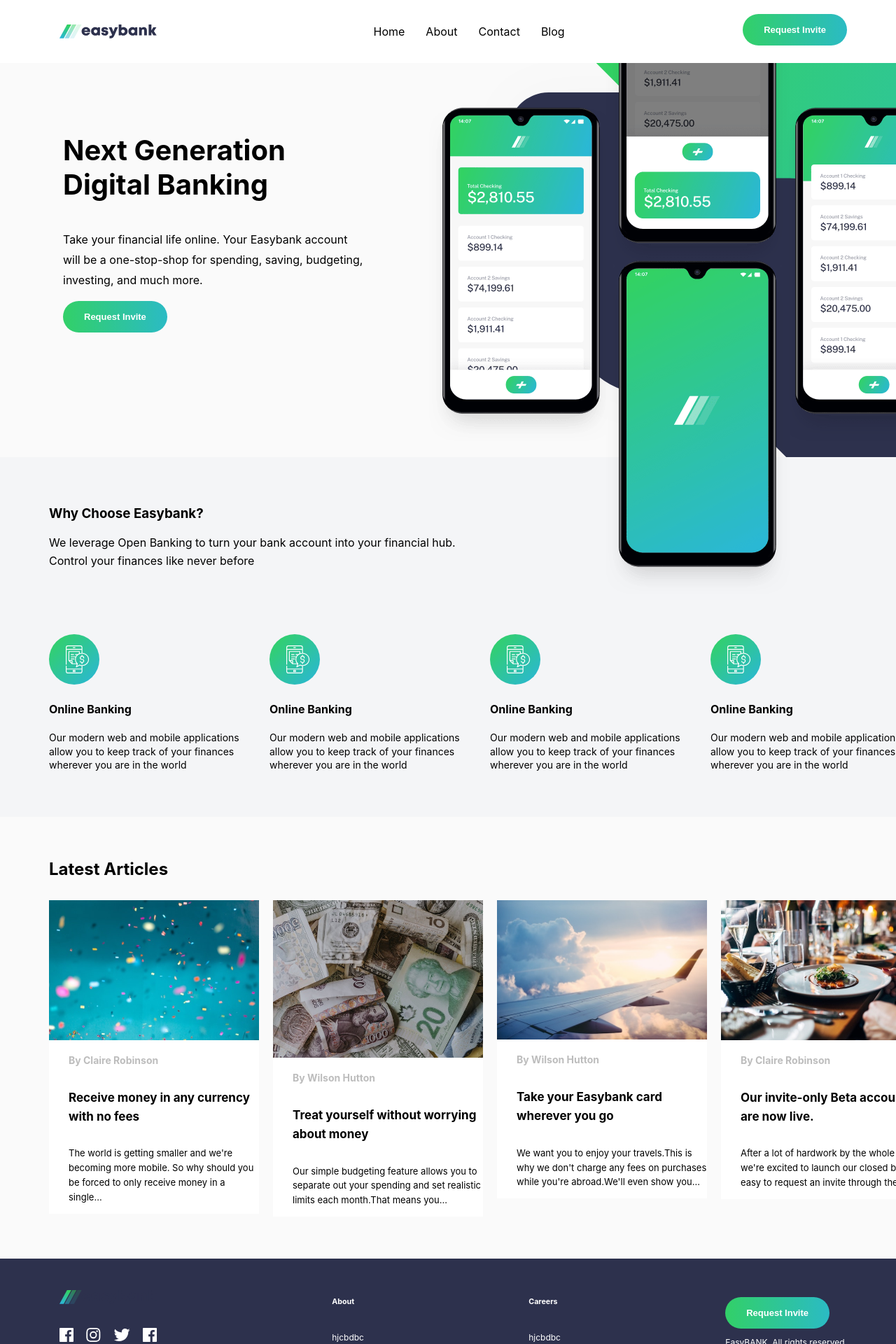
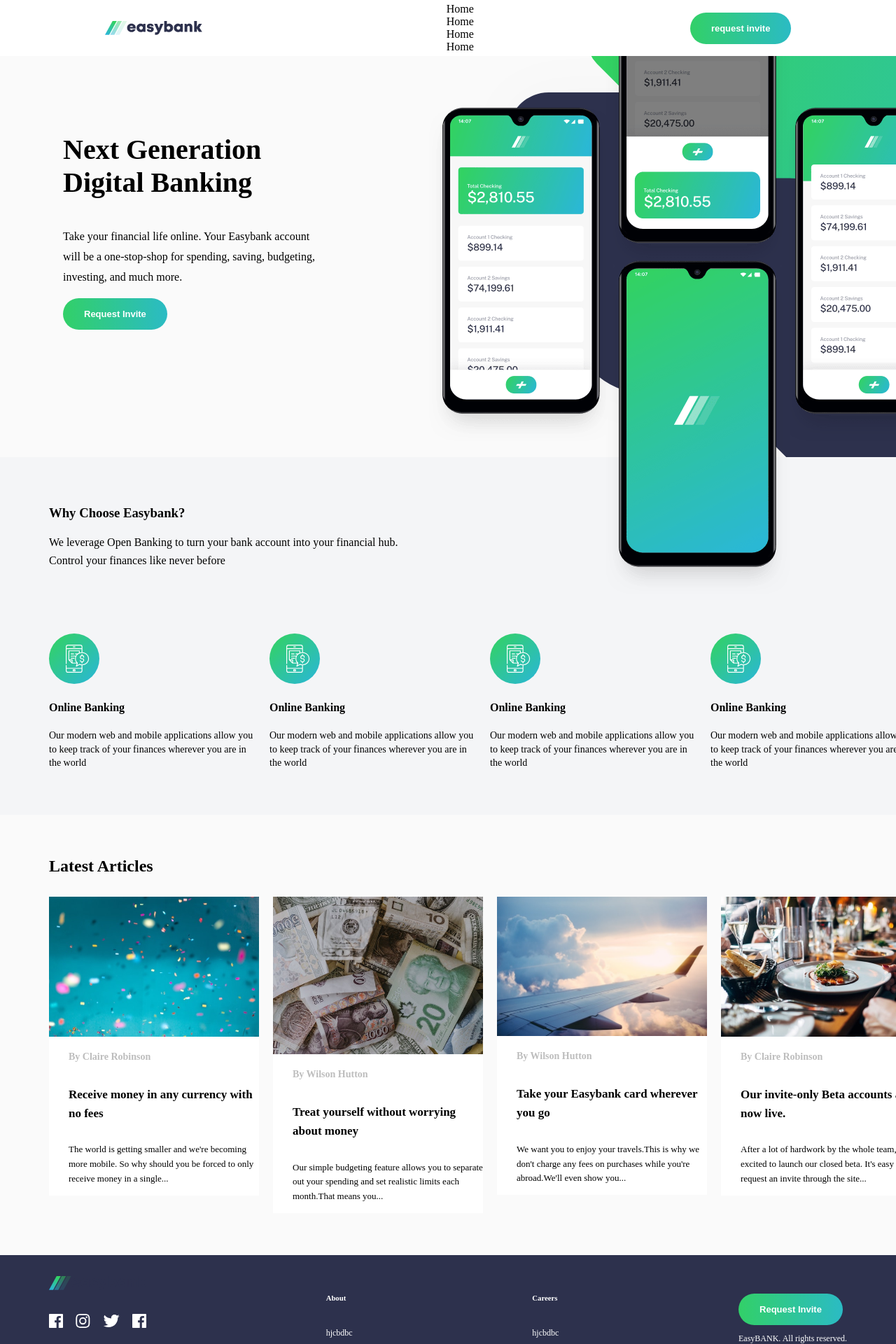
Before and after one commit to adeola2310/EasyBank, a React (Create React App) app: page / in a window 1280 px wide. Shown: the top 1920 px of the page at 70% size. Built offline with nearby package versions, Linux system fonts and the light colour scheme.

Commit message:
some functionalities added

```diff
--- a/public/index.html
+++ b/public/index.html
@@ -15,6 +15,10 @@
       user's mobile device or desktop. See https://developers.google.com/web/fundamentals/web-app-manifest/
     -->
     <link rel="manifest" href="%PUBLIC_URL%/manifest.json" />
+    <link
+            href="https://fonts.googleapis.com/css?family=Public+Sans&display=swap"
+            rel="stylesheet"
+    />
     <!--
       Notice the use of %PUBLIC_URL% in the tags above.
       It will be replaced with the URL of the `public` folder during the build.
--- a/src/App.js
+++ b/src/App.js
@@ -82,25 +82,25 @@
                 <h2 style={{marginTop: '50px'}}>Latest Articles</h2>
                 <div className="all_articles">
                     <ArticleCard
-                        src={imageConfetti}
+                        image={imageConfetti}
                         author="By Claire Robinson"
                         title="Receive money in any currency with no fees"
                         text="The world is getting smaller and we're becoming more mobile. So why should you be forced to only receive money in a single..."
                     />
                     <ArticleCard
-                        src={imageCurrency}
+                        image={imageCurrency}
                         author="By Wilson Hutton"
                         title="Treat yourself without worrying about money"
                         text="Our simple budgeting feature allows you to separate out your spending and set realistic limits each month.That means you..."
                     />
                     <ArticleCard
-                        src={imagePlane}
+                        image={imagePlane}
                         author="By Wilson Hutton"
                         title="Take your Easybank card wherever you go"
                         text="We want you to enjoy your travels.This is why we don't charge any fees on purchases while you're abroad.We'll even show you..."
                     />
                     <ArticleCard
-                        src={imageRestaurant}
+                        image={imageRestaurant}
                         author="By Claire Robinson"
                         title="Our invite-only Beta accounts are now live."
                         text="After a lot of hardwork by the whole team, we're excited to launch our closed beta. It's easy to request an invite through the site..."
--- a/src/UI/ArticleCard/ArticleCard.js
+++ b/src/UI/ArticleCard/ArticleCard.js
@@ -1,12 +1,12 @@
 import React, {Component} from 'react';
 import './ArtcleCard.css';
-import propTypes from 'prop-types';
+// import propTypes from 'prop-types';
 
 class ArticleCard extends Component {
     render() {
         return (
             <div className="art_card">
-                <img src={this.props.src} className="art_img"/>
+                <img src={this.props.image} className="art_img"/>
             <div className="content">
         <p className="author">{this.props.author}</p>
         <h5 className="title">{this.props.title}</h5>
@@ -18,11 +18,12 @@
     }
 }
 
-ArticleCard.propTypes = {
-    author: propTypes.string,
-    title: propTypes.string,
-    text: propTypes.string,
-    src: propTypes.string
-};
+// commented cos i dont really need it
+// ArticleCard.propTypes = {
+//     author: propTypes.string,
+//     title: propTypes.string,
+//     text: propTypes.string,
+//     image: propTypes.string
+// };
 
 export default ArticleCard;
--- a/src/components/Header/Header.css
+++ b/src/components/Header/Header.css
@@ -1,44 +1,74 @@
 .header{
     background-color: #ffffff;
     width: 100%;
-    height: fit-content;
+    height: 10vh;
     position: fixed;
+    display: flex;
+    justify-content: space-around;
+    align-items: center;
 }
 
 .harmbugger{
     display: none;
 }
-.logo{
-    padding: 15px;
-}
-.header__nav{
-    padding: 20px 70px;
-    display: flex;
-    justify-content: space-between;
+
+.lists{
+    display: inline-flex;
 }
 
-.lists{
-display: inline-flex;
-    margin: 0px;
-
+.mobile-navbar {
+   display: none;
 }
 .item{
     list-style: none;
-    margin: 15px;
+    padding: 0px 10px;
+}
+.me{
+    background-image: linear-gradient(to right, rgb(50,208,104), rgb(43,187,196));
+    border-radius: 100px;
+    padding: 15px 30px;
+    outline: none;
+    color: white;
+    border: none;
+    cursor: pointer;
+    font-size: 13px;
+    font-weight: bold;
 }
 
 
 @media screen and (max-width: 600px){
     .header{
         width: 100%;
-        height: 10vh;
+        height: 15vh;
+        position: fixed;
+        display: flex;
+        align-items: center;
+        justify-content: space-around;
     }
-    .header__nav{
-        display: flex;
-        padding: 15px 35px;
-        justify-content: space-between;
-    }
+
  .harmbugger{
-     height: 10%;
+     display: block;
  }
+ .lists{
+     background-color: #bdbdbd;
+     opacity: .5;
+     position: fixed;
+     top: 10%;
+     right: 30%;
+     display: flex;
+     flex-direction: column;
+     padding: 20px 70px;
+     transition: all .5s;
+
+ }
+ .item{
+     color: #FAFAFA;
+     margin: 20px auto;
+     /*margin-top: 20px;*/
+ }
+ .me{
+     display: none;
+ }
+
+
 }
--- a/src/components/Header/Header.js
+++ b/src/components/Header/Header.js
@@ -2,25 +2,50 @@
 import './Header.css';
 import '../../UI/button/button';
 import Button from "../../UI/button/button";
+import navIcon from "../../images/icon-hamburger.svg"
 
 class Header extends Component {
+    constructor(props) {
+        super(props);
+        this.showList = this.showList.bind(this);
+       this.state = {
+           list: false
+       }
+    }
+
+
+    showList =()=>{
+        this.setState({list: true});
+    }
+
+
     render() {
         return (
-            <div className="header">
-               <nav className="header__nav">
-                   <div className="logo">
-                       <img src={require('../../images/logo.svg')} alt="logo"/>
-                   </div>
-                   <ul className="lists">
-                       <li className="item">Home</li>
-                       <li className="item">About</li>
-                       <li className="item">Contact</li>
-                       <li className="item">Blog</li>
-                   </ul>
-                       <Button label="Request Invite"/>
-                       <img src={require('../../images/icon-hamburger.svg')} className="harmbugger" alt="harmburger_icon"/>
-               </nav>
-            </div>
+            <>
+                <div className="header">
+                    <img src={require('../../images/logo.svg')} alt="logo"/>
+                    <nav className="header__nav">
+                        <ul className={this.state.list ? 'lists' : ''}>
+                            <li className="item">Home</li>
+                            <li className="item">Home</li>
+                            <li className="item">Home</li>
+                            <li className="item">Home</li>
+                        </ul>
+
+                        {/*<ul className="lists2">*/}
+                        {/*    <li className="item">Home</li>*/}
+                        {/*    <li className="item">Home</li>*/}
+                        {/*    <li className="item">Home</li>*/}
+                        {/*    <li className="item">Home</li>*/}
+                        {/*</ul>*/}
+
+                    </nav>
+                    {/*<Button label="request invite" className="me"/>*/}
+                    <button className="me">request invite</button>
+                    <img src={navIcon} className="harmbugger" onClick={this.showList}
+                         alt="harmburger_icon"/>
+                </div>
+            </>
         );
     }
 }
--- a/src/index.css
+++ b/src/index.css
@@ -2,7 +2,9 @@
   margin: 0;
   padding: 0;
   box-sizing: border-box;
-  font-family: -apple-system, BlinkMacSystemFont, 'Segoe UI', 'Roboto', 'Oxygen',
-  'Ubuntu', 'Cantarell', 'Fira Sans', 'Droid Sans', 'Helvetica Neue',
-  sans-serif;
 }
+
+
+html{
+  /*font-size: 1.5rem;*/
+}
```
